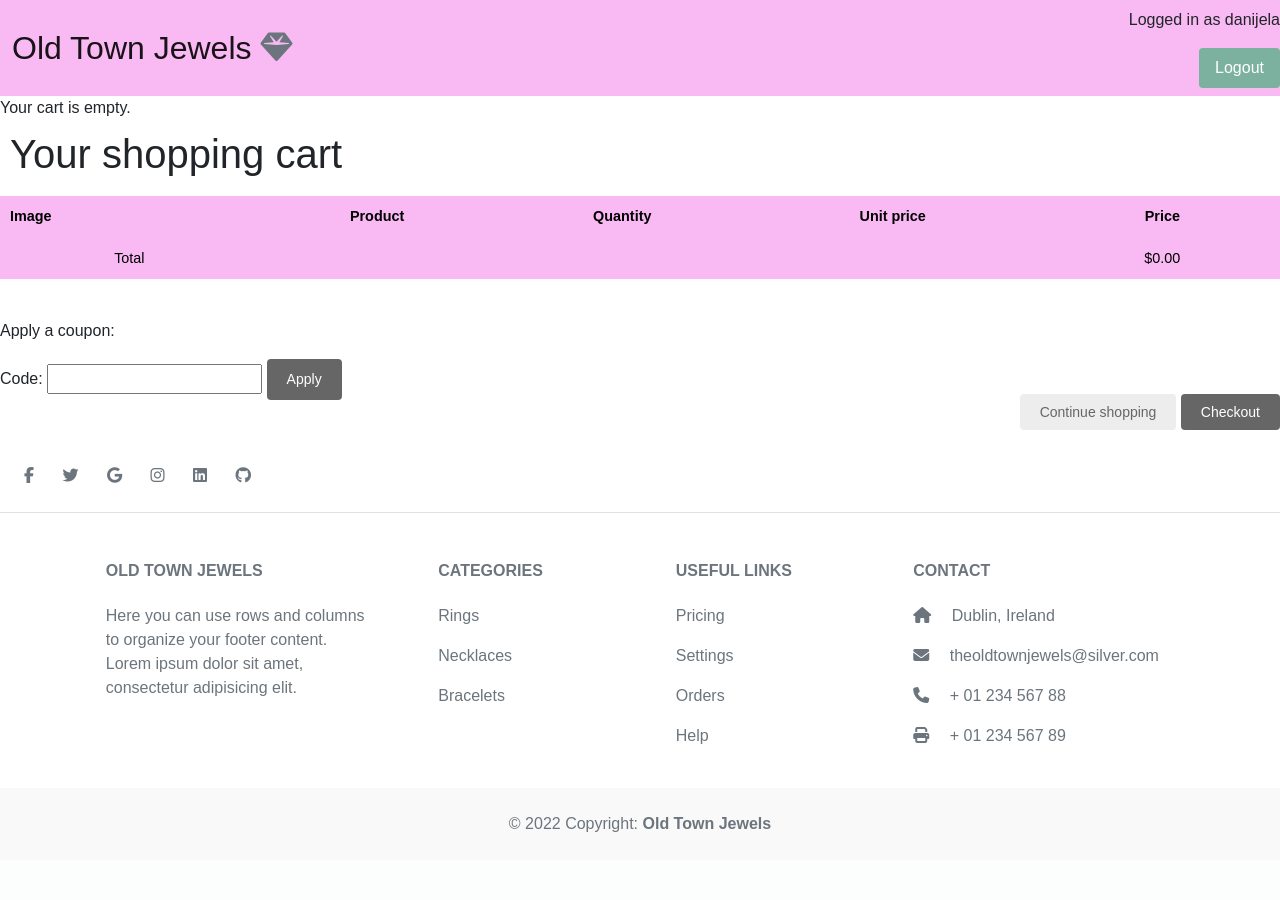
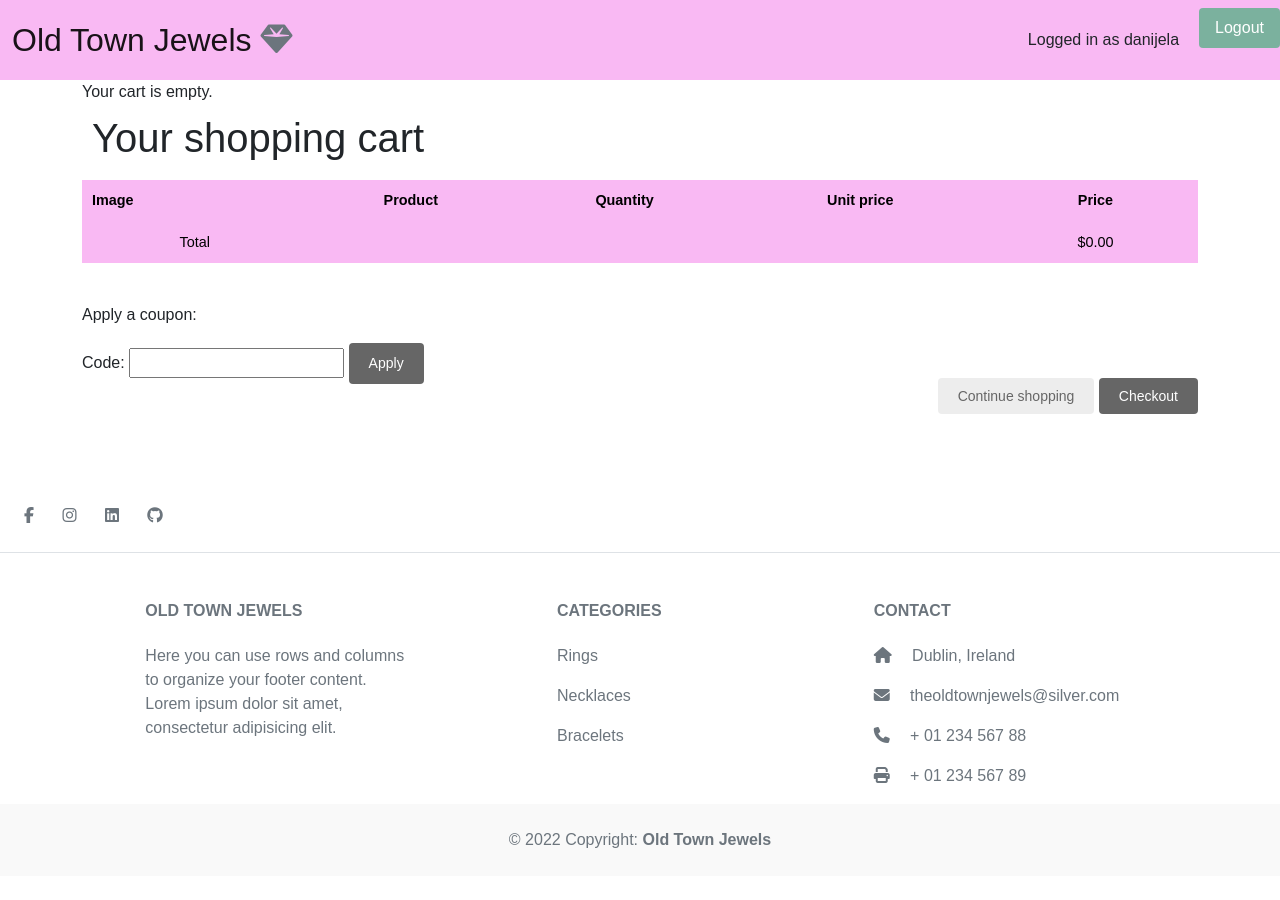
Before and after one commit to Code-Institute-Submissions/old-town-jewels, a Django app: page /cart/ in a window 1280 px wide. Before the commit the page ends 832 px from the top, so only its background shows below. Run offline with Django 4.2, Linux system fonts and the light colour scheme; a user stored in the database is signed in; parts of the project's set-up code (start-up, migrations or seed data) failed here and were passed over; some libraries are stand-ins or nearby versions; some web fonts are replaced.

Commit message:
edit footer and main content styling

```diff
--- a/myshop/shop/static/css/stylesheet.css
+++ b/myshop/shop/static/css/stylesheet.css
@@ -152,9 +152,10 @@ ul.errorlist {
 
 
 #sidebar {
-    width:220px;
-    padding:30px 20px 0 0;
-    float:left;
+    width: 220px;
+    height: 3000px;
+    padding: 30px 20px 0 0;
+    float: left;
 }
 
 #sidebar ul{
@@ -182,12 +183,6 @@ ul.errorlist {
     color:#fff;
 }
 
-#main {
-    float:left;
-    width: 96%;
-    margin-right:-220px;
-    overflow:hidden;
-}
 
 .product-list .item {
     width: 25%;
@@ -359,6 +354,8 @@ form div.field {
 }
 p.login-name {
     width: max-content;
+    position: relative;
+    margin: 20px;
 }
 .pull-right {
     float: right;
--- a/myshop/shop/templates/shop/base.html
+++ b/myshop/shop/templates/shop/base.html
@@ -1,5 +1,5 @@
+<!DOCTYPE html>
 {% load static %}
-<!DOCTYPE html>
 <html lang="en">
 
 <head>
@@ -10,15 +10,14 @@
   <link href="https://cdn.jsdelivr.net/npm/bootstrap@5.0.2/dist/css/bootstrap.min.css" rel="stylesheet"
     integrity="sha384-EVSTQN3/azprG1Anm3QDgpJLIm9Nao0Yz1ztcQTwFspd3yD65VohhpuuCOmLASjC" crossorigin="anonymous">
   {% endblock %}
-
+  <link href="{% static 'css/stylesheet.css' %}" rel="stylesheet">
   <title>{% block title %}Old Town Jewels{% endblock %}</title>
-
-  <link href="{% static 'css/stylesheet.css' %}" rel="stylesheet">
 </head>
 
 
 <body>
   <!-------------- nav bar ------------------->
+
 
   <nav class="navbar navbar-expand-lg navbar-light bg-light">
     <div class="container-fluid">
@@ -28,16 +27,23 @@
         <span class="navbar-toggler-icon"> </span>
       </button>
     </div>
-    <div>
+    <div class="collapse navbar-collapse" id="navbarNav">
       {% if user.is_authenticated %}
+      <ul class="navbar-nav ml-auto login-name">
+          <li class="nav-item active">
            <p class="login-name">Logged in as {{ user.username }}</p>
-          <span>
+          </li>
+          <li class="nav-item">
             <p><a class="logout pull-right" href="{% url 'logout' %}">Logout</a></p>
-          </span>
-
+          </li>
       {% else %}
-          <a href="{% url 'register' %}">Register</a>
-          <p><a href="{% url 'login' %}">Login</a></p>
+<li class="nav-item">
+      <a class="nav-link" href="{% url 'register' %}">Register</a>
+ </li>
+<li class="nav-item">
+      <a class="nav-link" href="{% url 'login' %}">Login</a>
+</li>
+ </ul>
       {% endif %}
     </div>
   </nav>
@@ -89,6 +95,7 @@
   </div>
   {% endif %}
 
+  <div class="container">
     <!-------------- cart  ------------------->
     {% if user.is_authenticated %}
     <div class="cart">
@@ -107,9 +114,11 @@
     {% endif %}
     {% block content %}
     {% endblock %}
+  </div>
 
   <!-- Footer -->
-  <footer class="text-center text-lg-start bg-white text-muted">
+
+  <footer class="text-center text-lg-start bg-white text-muted bg-light py-4 mt-5">
     <!-- Section: Social media -->
     <section class="d-flex justify-content-center justify-content-lg-between p-4 border-bottom">
 
@@ -117,13 +126,7 @@
       <div class="socials">
         <a href="" class="me-4 link-secondary">
           <i class="fab fa-facebook-f"></i>
-        </a>
-        <a href="" class="me-4 link-secondary">
-          <i class="fab fa-twitter"></i>
-        </a>
-        <a href="" class="me-4 link-secondary">
-          <i class="fab fa-google"></i>
-        </a>
+
         <a href="" class="me-4 link-secondary">
           <i class="fab fa-instagram"></i>
         </a>
@@ -154,8 +157,6 @@
             </p>
           </div>
           <!-- Grid column -->
-
-          <!-- Grid column -->
           <div class="col-md-2 col-lg-2 col-xl-2 mx-auto mb-4">
             <!-- Links -->
             <h6 class="text-uppercase fw-bold mb-4">
@@ -169,27 +170,6 @@
             </p>
             <p>
               <a href="#!" class="text-reset">Bracelets</a>
-            </p>
-          </div>
-          <!-- Grid column -->
-
-          <!-- Grid column -->
-          <div class="col-md-3 col-lg-2 col-xl-2 mx-auto mb-4">
-            <!-- Links -->
-            <h6 class="text-uppercase fw-bold mb-4">
-              Useful links
-            </h6>
-            <p>
-              <a href="#!" class="text-reset">Pricing</a>
-            </p>
-            <p>
-              <a href="#!" class="text-reset">Settings</a>
-            </p>
-            <p>
-              <a href="#!" class="text-reset">Orders</a>
-            </p>
-            <p>
-              <a href="#!" class="text-reset">Help</a>
             </p>
           </div>
           <!-- Grid column -->
```
Also changed, not shown: myshop/db.sqlite3, myshop/media/products/2022/12/12/pexels-the-glorious-studio-10095146_1.jpg (deleted), myshop/media/products/2022/12/12/rsz_1rsz_1rsz_pexels-the-glorious-studio-7093761.png (deleted), myshop/media/products/2022/12/12/rsz_2rsz_1pexels-the-glorious-studio-5370650.png (deleted), myshop/media/products/2022/12/12/rsz_2rsz_pexels-the-glorious-studio-10095146_1.png (deleted), myshop/media/products/2022/12/16/brown-earrings.jpg (added), myshop/media/products/2022/12/16/clip-earrings.jpg (added), myshop/media/products/2022/12/16/pink-3stone-ring.jpg (added), myshop/media/products/2022/12/16/silver-necklace.jpg (added), myshop/media/products/2022/12/16/yellow-earrings.jpg (added). Lines whose indentation alone changed are shown as unchanged.
